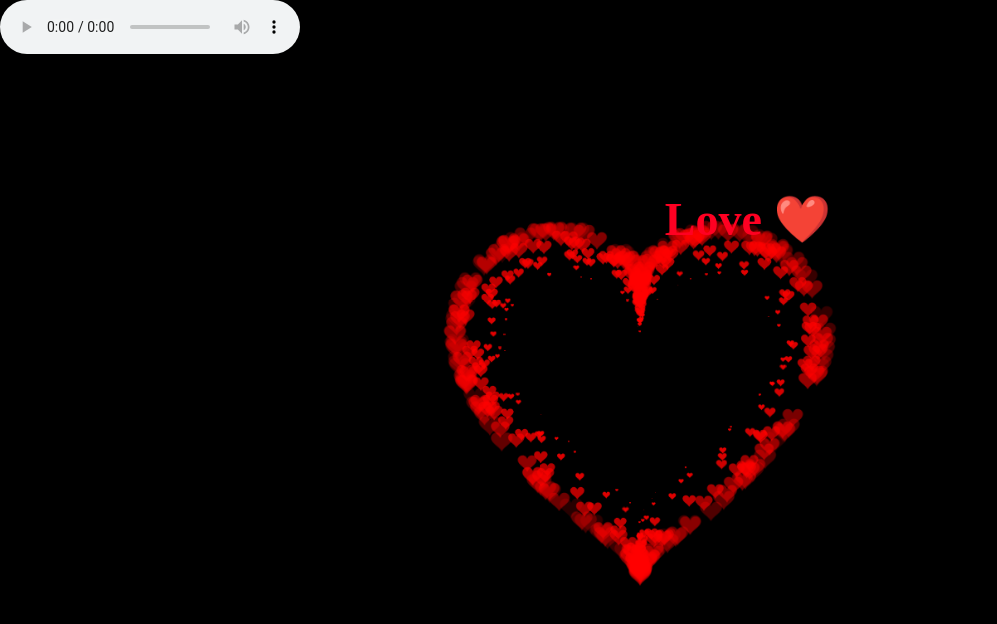
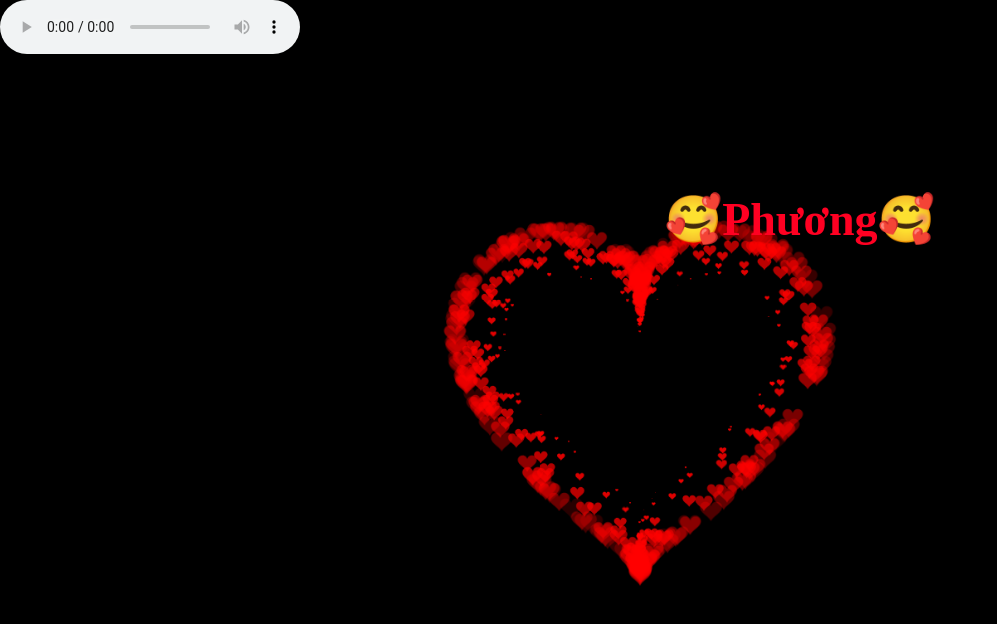
Before and after one commit to ngocloi1/Love, a website: page index.html in a window 1280 px wide. Shown: the whole page, without its empty margins (0-997 px from the left). Drawn offline with Linux system fonts and the light colour scheme.

Commit message:
Update index.html

```diff
--- a/index.html
+++ b/index.html
@@ -91,7 +91,7 @@ h1 {
  <BODY>
 
     <div class="b">
-      <h1 class="T"> Love ❤️ </h1>
+      <h1 class="T"> 🥰Phương🥰 </h1>
   <canvas id="pinkboard"></canvas>
   <script src="main.js"></script>
   </div>
```
